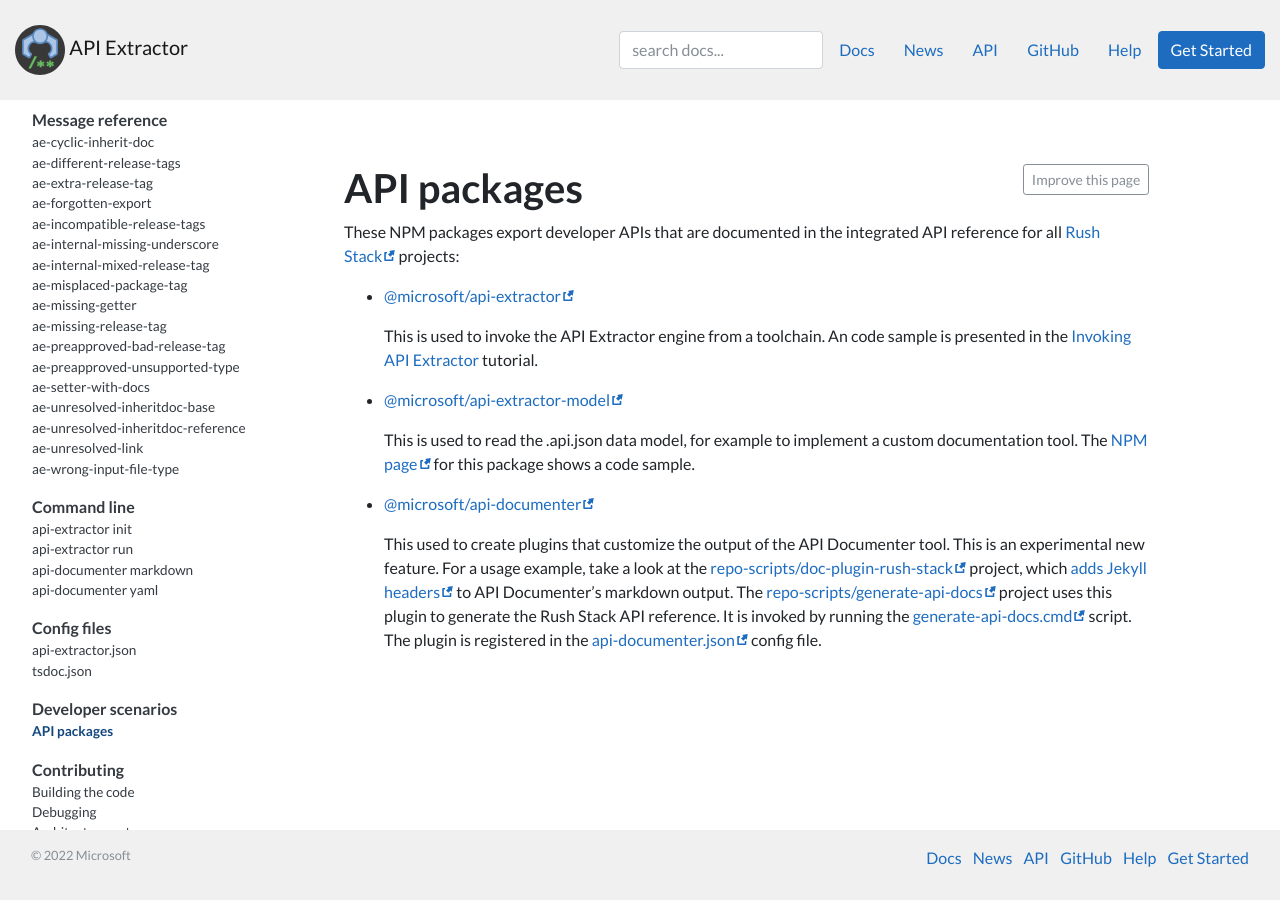
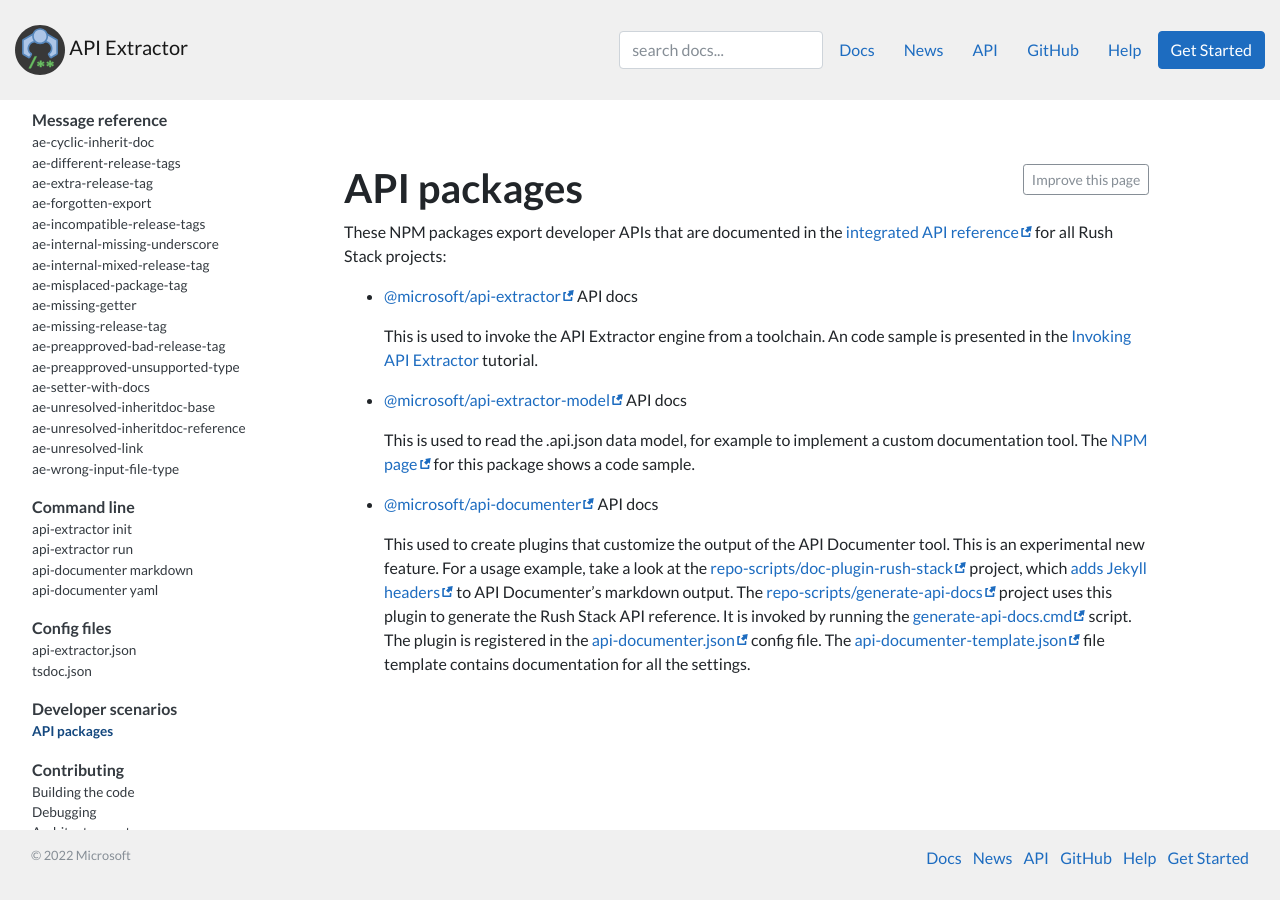
Before and after one commit to microsoft/api-extractor.com-website, a Jekyll site: the page built from pages/developer/api.md, in a window 1280 px wide. Built offline with Jekyll 4.4.1, drawn with Linux system fonts in a browser that asks for light colours; nearby versions of some CDN libraries; comment, search, counter and statistics services are not loaded.

Commit message:
Update API reference links to point to the new api.rushstack.io

```diff
--- a/pages/developer/api.md
+++ b/pages/developer/api.md
@@ -4,16 +4,16 @@
 navigation_source: docs_nav
 ---
 
-These NPM packages export developer APIs that are documented in the integrated API reference for all [Rush Stack](https://rushstack.io/) projects:
+These NPM packages export developer APIs that are documented in the [integrated API reference](https://api.rushstack.io/pages/) for all Rush Stack projects:
 
-- [@microsoft/api-extractor](https://rushstack.io/pages/api/api-extractor/)
+- [@microsoft/api-extractor](https://api.rushstack.io/pages/api-extractor/) API docs
 
   This is used to invoke the API Extractor engine from a toolchain.  An code sample is presented in the [Invoking API Extractor]({% link pages/setup/invoking.md %}) tutorial.
 
-- [@microsoft/api-extractor-model](https://rushstack.io/pages/api/api-extractor-model/)
+- [@microsoft/api-extractor-model](https://api.rushstack.io/pages/api-extractor-model/) API docs
 
   This is used to read the .api.json data model, for example to implement a custom documentation tool.  The [NPM page](https://www.npmjs.com/package/@microsoft/api-extractor-model) for this package shows a code sample.
 
-- [@microsoft/api-documenter](https://rushstack.io/pages/api/api-documenter/)
+- [@microsoft/api-documenter](https://api.rushstack.io/pages/api-documenter/) API docs
 
-  This used to create plugins that customize the output of the API Documenter tool.  This is an experimental new feature.  For a usage example, take a look at the [repo-scripts/doc-plugin-rush-stack](https://github.com/microsoft/rushstack/tree/main/repo-scripts/doc-plugin-rush-stack) project, which [adds Jekyll headers](https://github.com/microsoft/rushstack/blob/cd6d2c3f9d6d43ec37311a26fbf320be30b32da1/repo-scripts/doc-plugin-rush-stack/src/RushStackFeature.ts#L31) to API Documenter's markdown output.  The [repo-scripts/generate-api-docs](https://github.com/microsoft/rushstack/tree/main/repo-scripts/generate-api-docs) project uses this plugin to generate the Rush Stack API reference.  It is invoked by running the [generate-api-docs.cmd](https://github.com/microsoft/rushstack/blob/main/repo-scripts/generate-api-docs/generate-api-docs.cmd) script.  The plugin is registered in the [api-documenter.json](https://github.com/microsoft/rushstack/blob/main/repo-scripts/generate-api-docs/api-documenter.json) config file.
+  This used to create plugins that customize the output of the API Documenter tool.  This is an experimental new feature.  For a usage example, take a look at the [repo-scripts/doc-plugin-rush-stack](https://github.com/microsoft/rushstack/tree/main/repo-scripts/doc-plugin-rush-stack) project, which [adds Jekyll headers](https://github.com/microsoft/rushstack/blob/cd6d2c3f9d6d43ec37311a26fbf320be30b32da1/repo-scripts/doc-plugin-rush-stack/src/RushStackFeature.ts#L31) to API Documenter's markdown output.  The [repo-scripts/generate-api-docs](https://github.com/microsoft/rushstack/tree/main/repo-scripts/generate-api-docs) project uses this plugin to generate the Rush Stack API reference.  It is invoked by running the [generate-api-docs.cmd](https://github.com/microsoft/rushstack/blob/main/repo-scripts/generate-api-docs/generate-api-docs.cmd) script.  The plugin is registered in the [api-documenter.json](https://github.com/microsoft/rushstack/blob/main/repo-scripts/generate-api-docs/api-documenter.json) config file.  The [api-documenter-template.json](https://github.com/microsoft/rushstack/blob/main/apps/api-documenter/src/schemas/api-documenter-template.json) file template contains documentation for all the settings.
```
Also changed, not shown: pages/configs/tsdoc_json.md (+1 -1 lines), pages/setup/generating_docs.md (+1 -1 lines).
